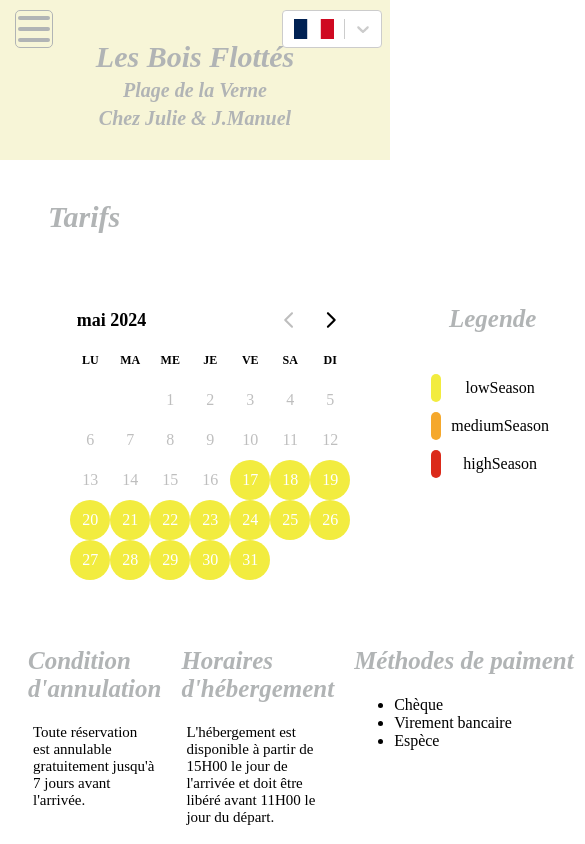
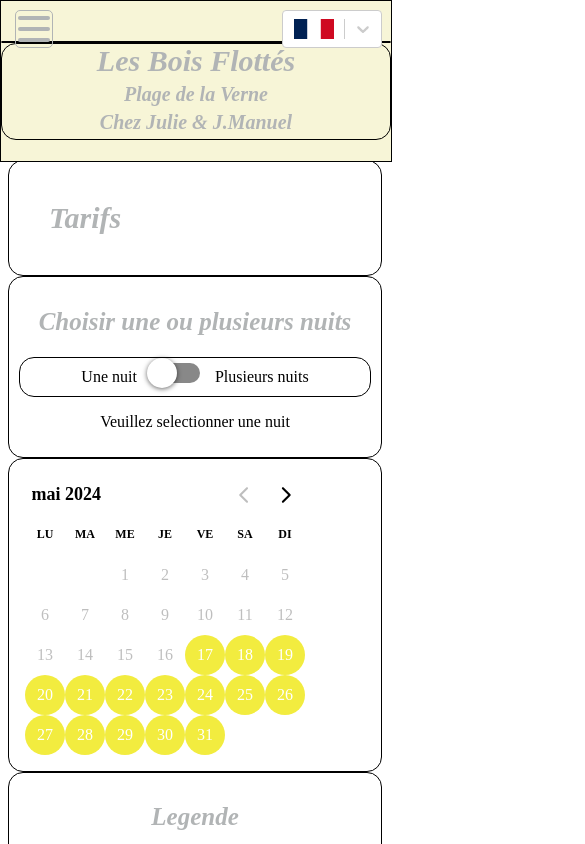
Before and after one commit to AlibertJimmy/Lesboisflottes, a React (Create React App) app: page /Pricing in a window 390 px wide. Shown: the top 844 px of the page, 585 px wide, since content can reach past the window. Built offline with nearby package versions, Linux system fonts and the light colour scheme.

Commit message:
All components are now responsive

```diff
--- a/src/components/Contact/contact.jsx
+++ b/src/components/Contact/contact.jsx
@@ -20,6 +20,10 @@ const ContactContainer = styled.div`
 
     border-radius: 15px;
     border: ${borderWidth}px solid black;
+
+    @media (max-width: 768px) {
+        flex-direction: column;
+      }
 `
 
 const ContactInfoContainer = styled.div`
@@ -31,6 +35,7 @@ const ProfilePicContainer = styled.img`
     max-width: 100px;
     max-height: 100px;
     margin-left: 30px;
+
 `
 
 function ContactInformation() {
--- a/src/components/Header/header.jsx
+++ b/src/components/Header/header.jsx
@@ -22,6 +22,7 @@ const HeaderWrapper = styled.div`
   position: fixed;
   top: 0;
   left:0;
+  z-index:9999;
 
   border: ${borderWidth}px solid black;
 
--- a/src/components/Housing/Equipment.jsx
+++ b/src/components/Housing/Equipment.jsx
@@ -21,6 +21,10 @@ const ListWrapper = styled.div`
 
     border-radius: 15px;
     border: ${borderWidth}px solid black;
+
+    @media (max-width: 768px) {
+      flex-direction: column;
+    }
 `
 
 
--- a/src/components/Location/Address.jsx
+++ b/src/components/Location/Address.jsx
@@ -7,7 +7,8 @@ import { StyledContainer } from "../../utils/style/jsx/titles&text";
 import { StyledH1 } from '../../utils/style/jsx/titles&text';
 import { StyledP } from "../../utils/style/jsx/titles&text";
 
-import { borderWidth } from "../../utils/style/jsx/constantes";
+// Import Constante
+import { borderWidth, screenWidth } from "../../utils/style/jsx/constantes";
 
 
 
@@ -27,6 +28,11 @@ const MapWrapper = styled.div`
 const LocationWrapper = styled.div`
   display: flex;
   flex-direction: row;
+
+  @media (max-width: ${screenWidth}px){
+
+    flex-direction: column;
+  }
 `
 
 
--- a/src/components/Pricing/Information/cancelCondition.jsx
+++ b/src/components/Pricing/Information/cancelCondition.jsx
@@ -4,7 +4,7 @@ import styled from 'styled-components'
 import { StyledH2 } from "../../../utils/style/jsx/titles&text";
 import { StyledP } from "../../../utils/style/jsx/titles&text";
 
-import { borderWidth } from "../../../utils/style/jsx/constantes";
+import { borderWidth, screenWidth } from "../../../utils/style/jsx/constantes";
 
 const CancelConditionContainer = styled.div`
 
@@ -13,6 +13,11 @@ const CancelConditionContainer = styled.div`
 
     border-radius: 15px;
     border: ${borderWidth}px solid black;
+
+    @media (max-width: ${screenWidth}px){
+
+      margin:0;
+    }
 `
 
 
--- a/src/components/Pricing/Information/hostingHours.jsx
+++ b/src/components/Pricing/Information/hostingHours.jsx
@@ -4,13 +4,17 @@ import styled from 'styled-components'
 import { StyledH2 } from "../../../utils/style/jsx/titles&text";
 import { StyledP } from "../../../utils/style/jsx/titles&text"
 
-import { borderWidth } from "../../../utils/style/jsx/constantes";
+import { borderWidth, screenWidth } from "../../../utils/style/jsx/constantes";
 
 const HostingHoursContainer = styled.div`
     margin: 0 10px;
 
     border-radius: 15px;
     border: ${borderWidth}px solid black;
+    @media (max-width: ${screenWidth}px){
+
+      margin:0;
+    }
 `
 
 
--- a/src/components/Pricing/Information/information.jsx
+++ b/src/components/Pricing/Information/information.jsx
@@ -4,7 +4,7 @@ import PaymentMethod from './paymentMethod'
 import PricingInclude from './pricingInclude'
 
 import styled from 'styled-components'
-import { borderWidth } from '../../../utils/style/jsx/constantes'
+import { borderWidth, screenWidth } from '../../../utils/style/jsx/constantes'
 
 const InformationWrapper = styled.div`
     display: flex;
@@ -18,6 +18,11 @@ const InformationWrapper = styled.div`
 
     border-radius: 15px;
     border: ${borderWidth}px solid black;
+
+    @media (max-width: ${screenWidth}px){
+      flex-direction:column;
+      margin:0;
+    }
 `
 
 
--- a/src/components/Pricing/Information/paymentMethod.jsx
+++ b/src/components/Pricing/Information/paymentMethod.jsx
@@ -3,7 +3,7 @@ import { useTranslation } from "react-i18next"
 import styled from 'styled-components'
 import { StyledH2 } from "../../../utils/style/jsx/titles&text";
 
-import { borderWidth } from "../../../utils/style/jsx/constantes";
+import { borderWidth, screenWidth } from "../../../utils/style/jsx/constantes";
 
 const PaymentMethodContainer = styled.div`
     margin: 0 10px;
@@ -11,6 +11,11 @@ const PaymentMethodContainer = styled.div`
 
     border-radius: 15px;
     border: ${borderWidth}px solid black;
+
+    @media (max-width: ${screenWidth}px){
+
+      margin:0;
+    }
 `
 
 
--- a/src/components/Pricing/Information/pricingInclude.jsx
+++ b/src/components/Pricing/Information/pricingInclude.jsx
@@ -3,7 +3,7 @@ import { useTranslation } from "react-i18next"
 import styled from 'styled-components'
 import { StyledH2 } from "../../../utils/style/jsx/titles&text";
 
-import { borderWidth } from "../../../utils/style/jsx/constantes";
+import { borderWidth, screenWidth } from "../../../utils/style/jsx/constantes";
 
 const PricingIncludeContainer = styled.div`
     margin: 0 10px;
@@ -12,6 +12,11 @@ const PricingIncludeContainer = styled.div`
 
     border-radius: 15px;
     border: ${borderWidth}px solid black;
+
+    @media (max-width: ${screenWidth}px){
+
+      margin:0;
+    }
 `
 
 
--- a/src/pages/Home/home.jsx
+++ b/src/pages/Home/home.jsx
@@ -35,6 +35,10 @@ const GalleryContainer = styled.div`
   border: ${borderWidth}px solid black;
   border-radius: 15px;
 
+  @media (max-width: 768px) {
+    margin:0;
+  }
+
 `
 
 const WelcomeAndComments = styled.div`
--- a/src/pages/Pricing/pricing.jsx
+++ b/src/pages/Pricing/pricing.jsx
@@ -21,10 +21,13 @@ import { PageWrapper } from "../../utils/style/jsx/titles&text";
 import { StyledContainer } from "../../utils/style/jsx/titles&text";
 import { StyledH1 } from '../../utils/style/jsx/titles&text'
 import { StyledH2 } from '../../utils/style/jsx/titles&text'
+import '../../utils/style/css/react-day-picker.css'
 
-import { borderWidth } from "../../utils/style/jsx/constantes";
+// Import Constante
+import { borderWidth, screenWidth } from "../../utils/style/jsx/constantes";
 
-import '../../utils/style/css/react-day-picker.css'
+
+
 
 
 const PricingWrapper = styled.div`
@@ -32,7 +35,12 @@ const PricingWrapper = styled.div`
   flex-direction: row;
   text-align: center;
   justify-content: center;
-  //align-items: center;
+
+  @media (max-width: ${screenWidth}px){
+    flex-direction:column;
+  }
+
+
 `
 
 const DataDisplayWrapper = styled.div`
@@ -50,10 +58,16 @@ const ToggleButtonContainer = styled.div`
 `
 
 const DayPickerContainer = styled.div`
-border: ${borderWidth}px solid black;
+  border: ${borderWidth}px solid black;
   border-radius: 15px;
   padding: 10px 20px;
   margin:0 20px;
+
+  @media (max-width: ${screenWidth}px){
+    margin:0;
+    padding:0;
+  }
+
 `
 
 const InnerDiv = styled.div`
--- a/src/utils/style/jsx/constantes.jsx
+++ b/src/utils/style/jsx/constantes.jsx
@@ -1,2 +1,2 @@
-export const borderWidth = 0 ;
+export const borderWidth = 1 ;
 export const screenWidth = 756;
```
